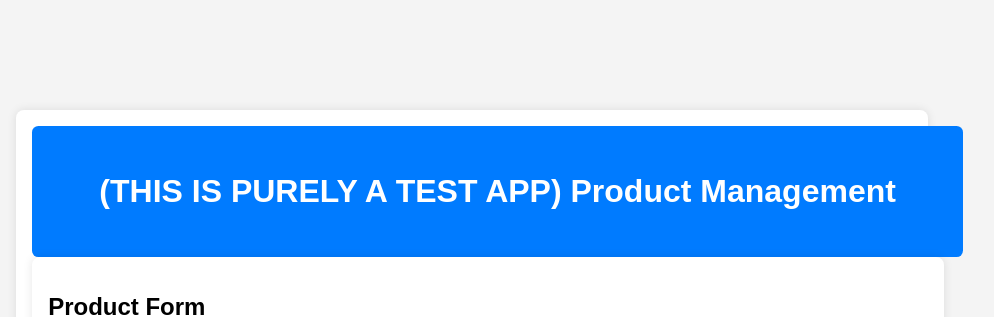
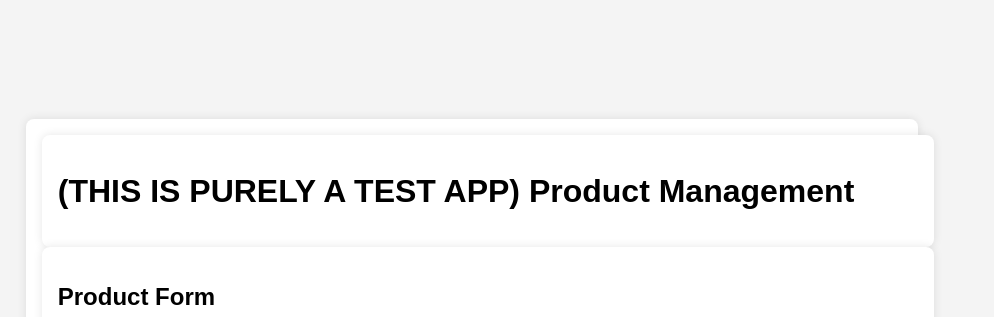
Before and after one commit to provisioning-gvt/canary-front-end, a React (Create React App) app: page / in a window 1280 px wide. Shown: the top 317 px of the page, without its empty margins (184-1178 px from the left). Built offline with nearby package versions, Linux system fonts and the light colour scheme; no server answers.

Commit message:
chore: fix width

```diff
--- a/src/App.js
+++ b/src/App.js
@@ -5,7 +5,7 @@ import ProductForm from './ProductForm';
 function App() {
   return (
     <div className="product-form">
-      <header className="App-header">
+      <header className="product-form">
         <h1>(THIS IS PURELY A TEST APP) Product Management</h1>
       </header>
       <main>
```
